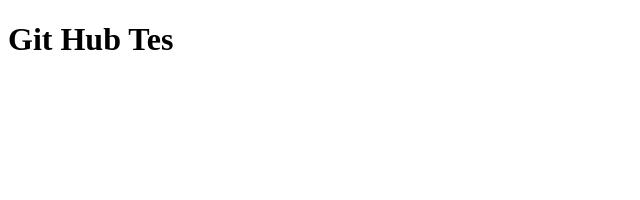
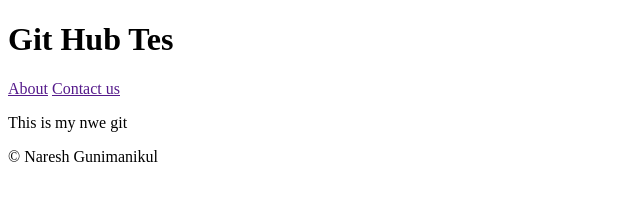
Before and after one commit to abhikarmaker/githubtest, a plain HTML site: page index.html in a window 1280 px wide. Shown: the whole page, without its empty margins (0-640 px from the left). Drawn offline with Linux system fonts and the light colour scheme.

Commit message:
new changes in index.html

```diff
--- a/index.html
+++ b/index.html
@@ -9,13 +9,14 @@
             <h1>Git Hub Tes</h1>
         </header>
         <nav>
-
+            <a href="">About</a>
+            <a href="">Contact us</a>
         </nav>
         <main>
-
+            <p>This is my nwe git</p>
         </main>
         <footer>
-
+            &copy; Naresh Gunimanikul
         </footer>
     </body>
 </html>
```
